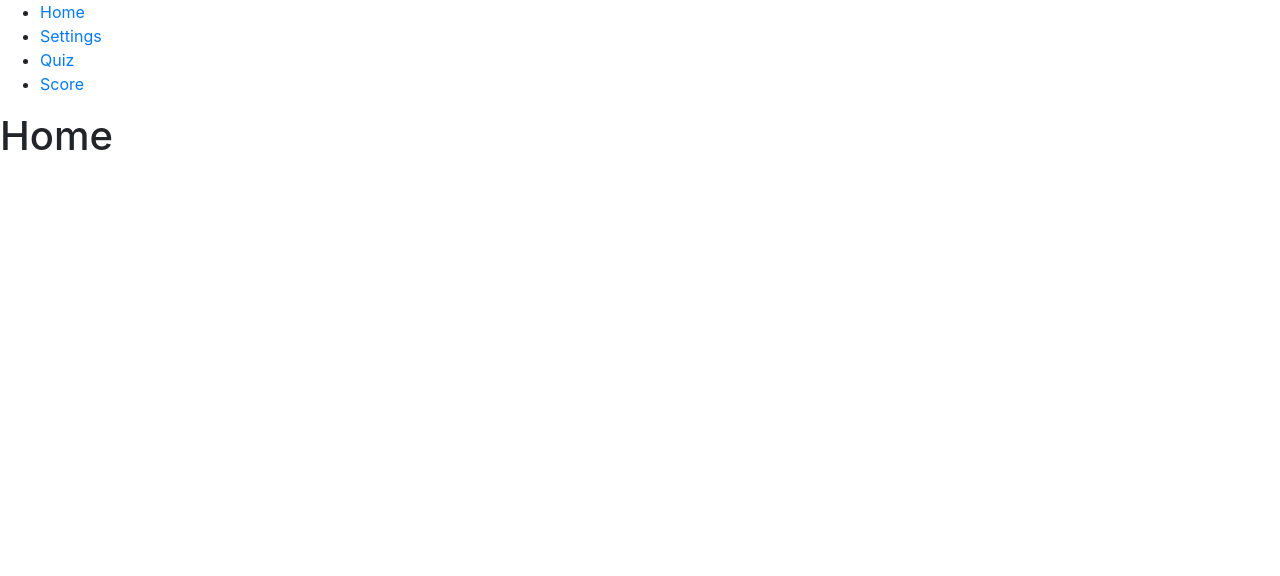
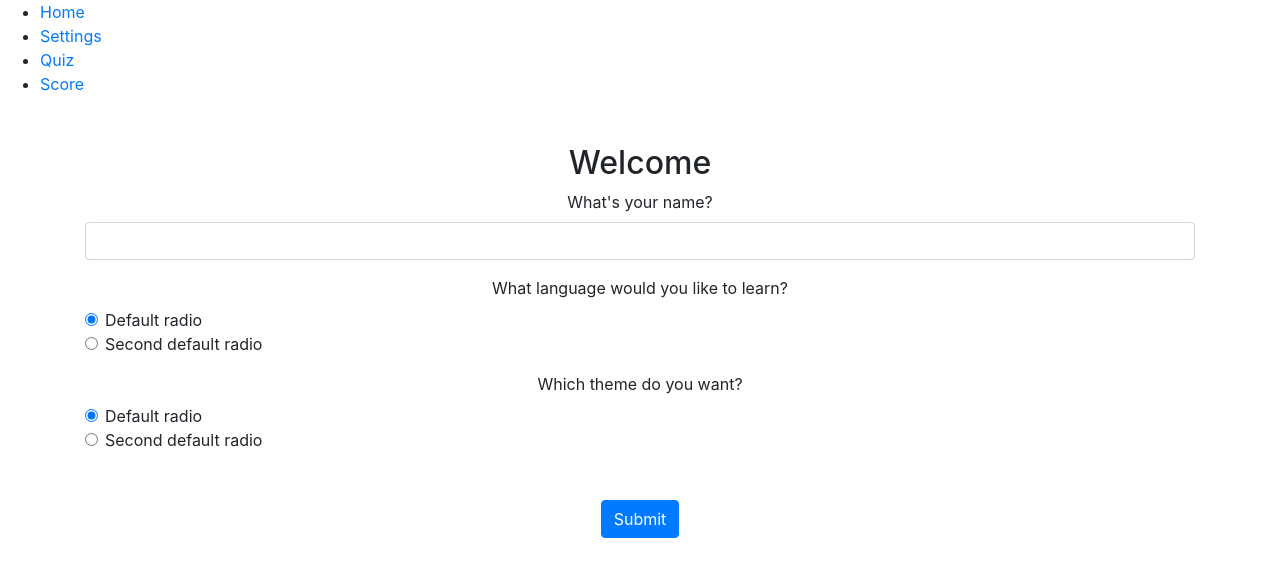
Before and after one commit to maartendek/dcx-labday-ateam, a Nuxt app: page / in a window 1280 px wide. Shown: the top 576 px of the page. Built offline with nearby package versions, Linux system fonts and the light colour scheme.

Commit message:
added homepage content

```diff
--- a/pages/index.vue
+++ b/pages/index.vue
@@ -1,9 +1,47 @@
 <template>
   <section id="home">
-    <div class="start_page">
-      <div class="welkom_text">
-        <h1>Home</h1>
-        <SaberConfetti />
+    <div class="start_page container container-fluid mt-5">
+      <div class="welkom_text text-center">
+        <h2>Welcome</h2>
+        <form>
+          <div class="form-group mb-3">
+            <label for="inputName">What's your name?</label>
+            <input type="name" class="form-control" id="inputName" placholder="Enter your name here">
+          </div>
+
+          <div class="what-language">
+            <label>What language would you like to learn?</label>
+            <div class="form-check text-left">
+              <input class="form-check-input" type="radio" name="languageRadios" id="languageRadios1" value="option1" checked>
+              <label class="form-check-label" for="languageRadios1">
+                Default radio
+              </label>
+            </div>
+            <div class="form-check text-left">
+              <input class="form-check-input" type="radio" name="languageRadios" id="languageRadios2" value="option2">
+              <label class="form-check-label" for="languageRadios2">
+                Second default radio
+              </label>
+            </div>
+          </div>
+
+          <div class="what-theme mt-3">
+            <label>Which theme do you want?</label>
+            <div class="form-check text-left">
+              <input class="form-check-input" type="radio" name="themeRadios" id="themeRadios1" value="option1" checked>
+              <label class="form-check-label" for="themeRadios1">
+                Default radio
+              </label>
+            </div>
+            <div class="form-check text-left">
+              <input class="form-check-input" type="radio" name="themeRadios" id="themeRadios2" value="option2">
+              <label class="form-check-label" for="themeRadios2">
+                Second default radio
+              </label>
+            </div>
+          </div>
+          <button type="submit" class="btn btn-primary mt-5">Submit</button>
+        </form>
       </div>
     </div>
   </section>
```
